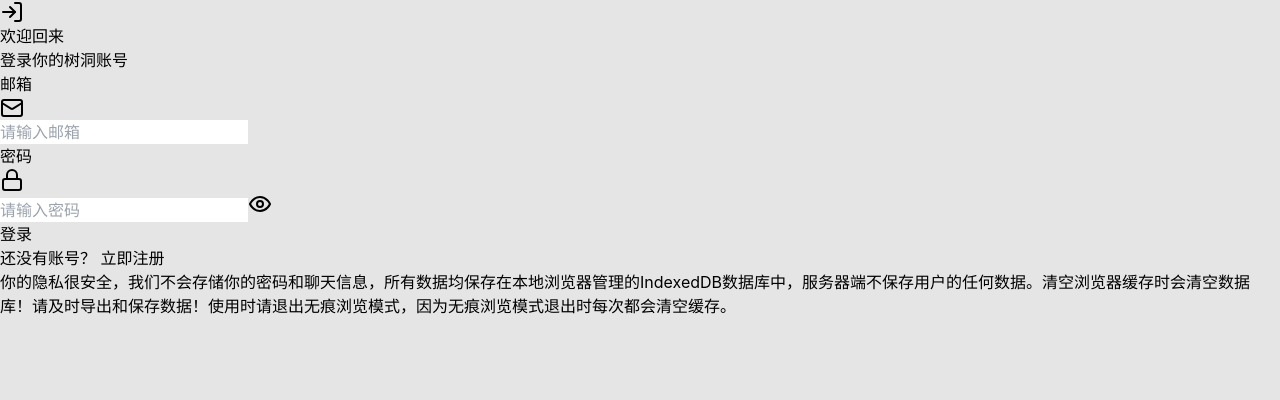
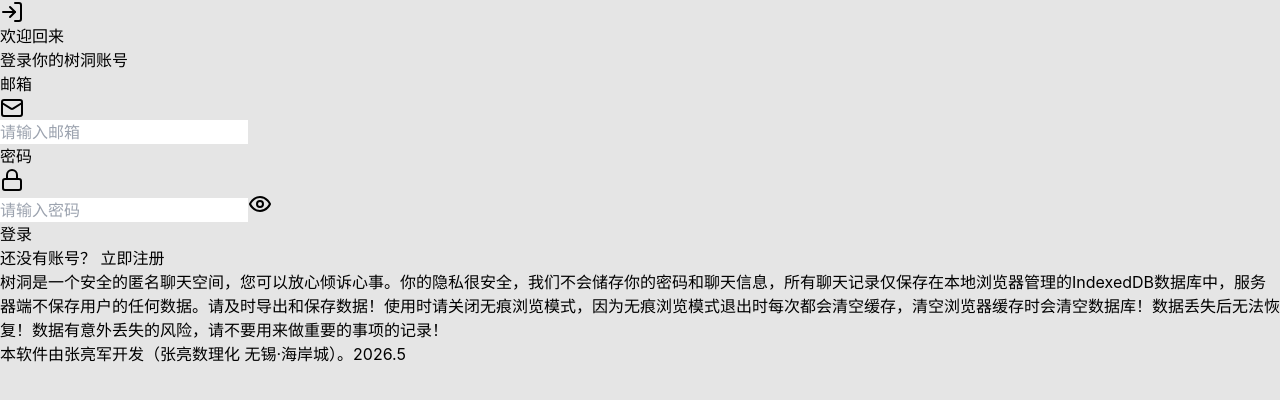
Before and after one commit to williamzlj/sudong, a React (Vite) app: page / in a window 1280 px wide. Shown: the top 400 px of the page. Built offline with nearby package versions, Linux system fonts and the light colour scheme.

Commit message:
更新Sidebar页面底部文字

```diff
--- a/src/components/Auth/Login.tsx
+++ b/src/components/Auth/Login.tsx
@@ -107,7 +107,7 @@ export const Login = ({ onLogin, onSwitchToRegister }: LoginProps) => {
         </div>
 
         <p className="text-center text-gray-400 text-sm mt-6">
-          你的隐私很安全，我们不会存储你的密码和聊天信息，所有数据均保存在本地浏览器管理的IndexedDB数据库中，服务器端不保存用户的任何数据。清空浏览器缓存时会清空数据库！请及时导出和保存数据！使用时请退出无痕浏览模式，因为无痕浏览模式退出时每次都会清空缓存。
+          树洞是一个安全的匿名聊天空间，您可以放心倾诉心事。你的隐私很安全，我们不会储存你的密码和聊天信息，所有聊天记录仅保存在本地浏览器管理的IndexedDB数据库中，服务器端不保存用户的任何数据。请及时导出和保存数据！使用时请关闭无痕浏览模式，因为无痕浏览模式退出时每次都会清空缓存，清空浏览器缓存时会清空数据库！数据丢失后无法恢复！数据有意外丢失的风险，请不要用来做重要的事项的记录！<br></br>本软件由张亮军开发（张亮数理化 无锡·海岸城）。2026.5
         </p>
       </div>
     </div>
--- a/src/components/Sidebar.tsx
+++ b/src/components/Sidebar.tsx
@@ -140,7 +140,7 @@ export const Sidebar = ({ activeTab, onTabChange, onNewChat, onOpenSettings, onO
         {showInfo && (
           <div className={`mt-3 p-3 rounded-lg ${isDarkMode ? 'bg-gray-700' : 'bg-gray-100'}`}>
             <p className={`text-xs ${isDarkMode ? 'text-gray-300' : 'text-gray-600'}`}>
-              树洞是一个安全的匿名聊天空间，您可以放心倾诉心事。所有聊天记录仅保存在本地浏览器管理的IndexedDB数据库中，服务器端不保存用户的任何数据。清空浏览器缓存时会清空数据库！请及时导出和保存数据！使用时请退出无痕浏览模式，因为无痕浏览模式退出时每次都会清空缓存。本软件由ZLJ开发。2026.5
+              树洞是一个安全的匿名聊天空间，您可以放心倾诉心事。你的隐私很安全，我们不会储存你的密码和聊天信息，所有聊天记录仅保存在本地浏览器管理的IndexedDB数据库中，服务器端不保存用户的任何数据。请及时导出和保存数据！使用时请关闭无痕浏览模式，因为无痕浏览模式退出时每次都会清空缓存，清空浏览器缓存时会清空数据库！数据丢失后无法恢复！数据有意外丢失的风险，请不要用来做重要的事项的记录！<br></br>本软件由张亮军开发（张亮数理化 无锡·海岸城）。2026.5
             </p>
           </div>
         )}
```
